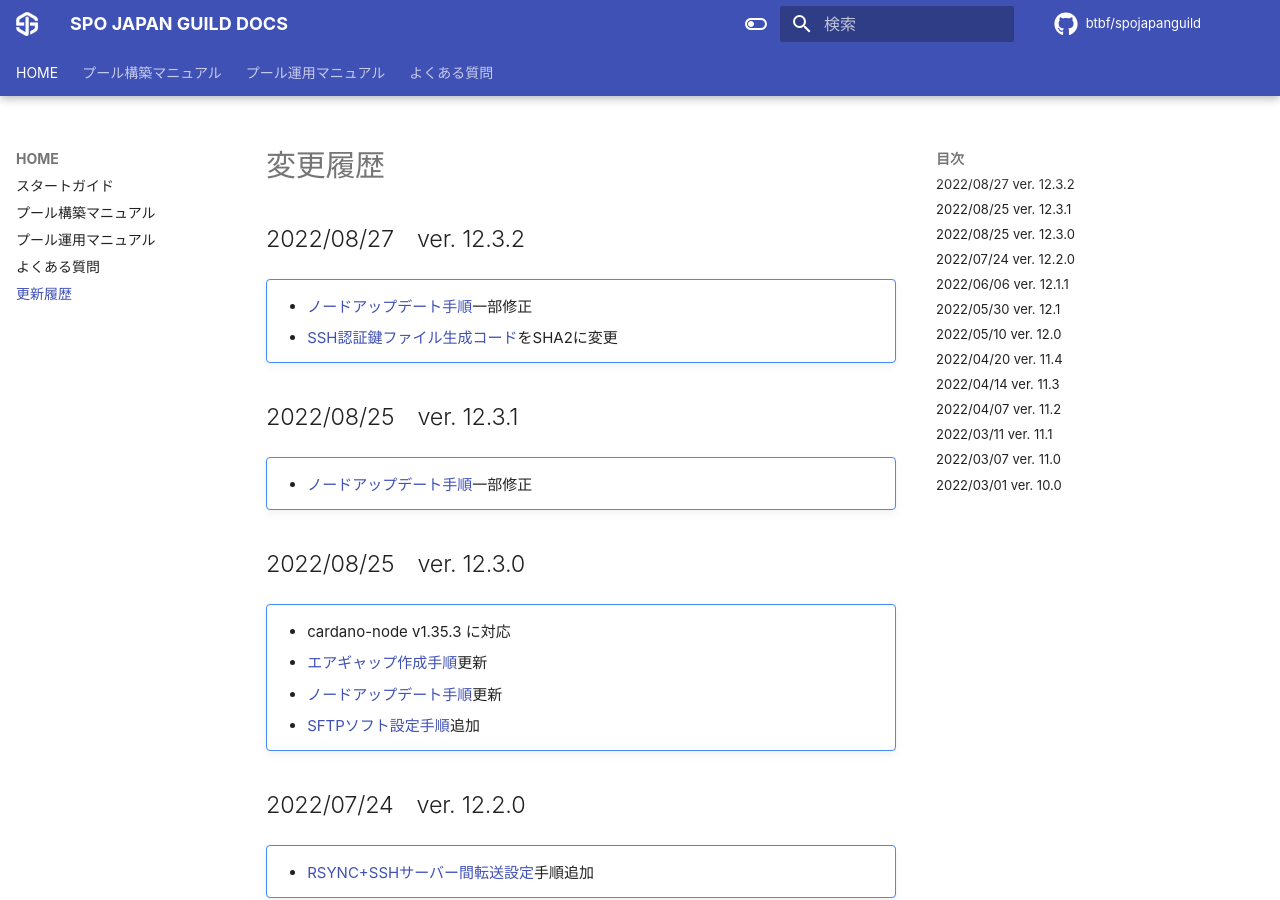
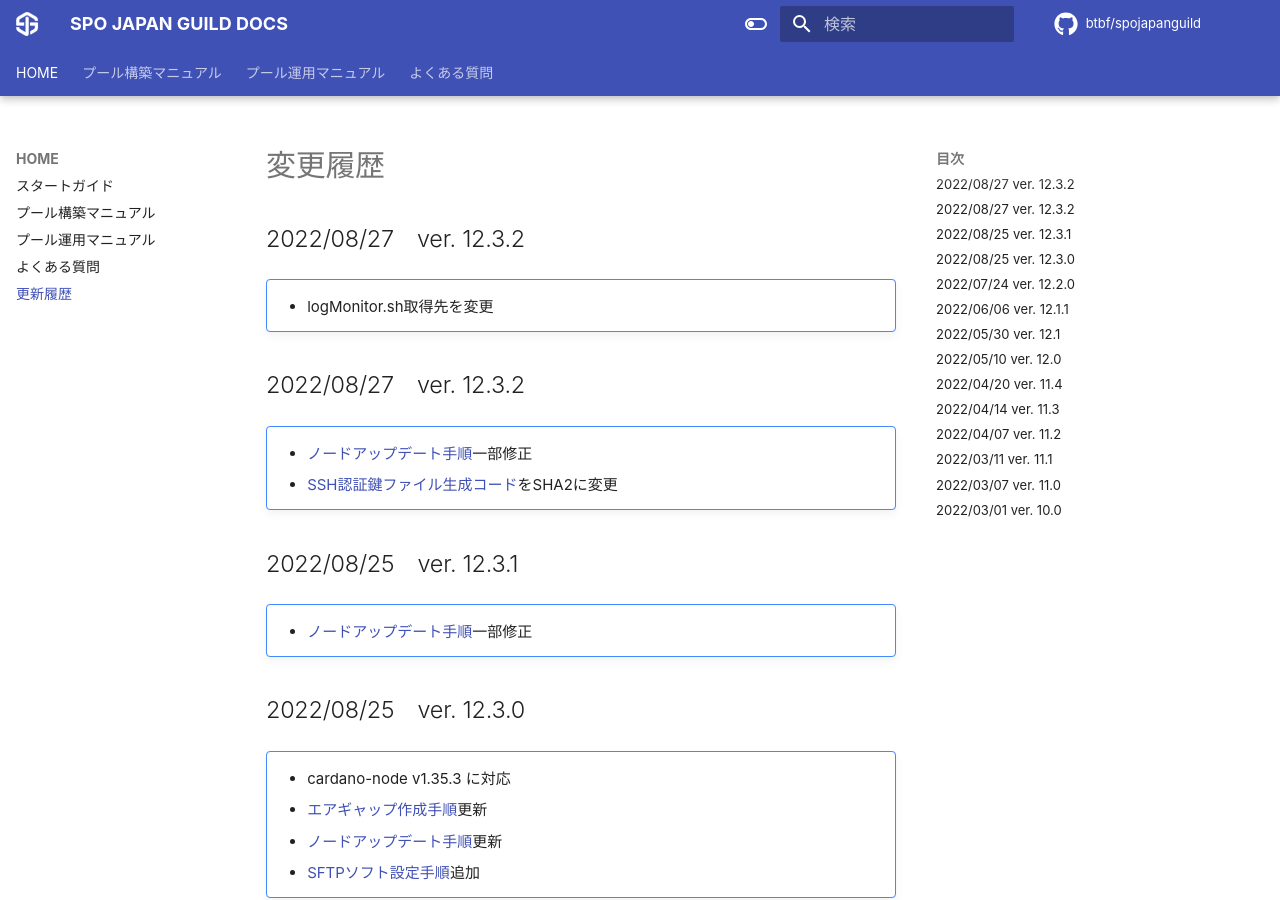
Before and after one commit to btbf/spojapanguild, an MkDocs documentation site: the page built from docs/changelogs.md, in a window 1280 px wide and 900 px high. Built offline with MkDocs 1.6.1 and Material for MkDocs 9.7.7, drawn with Linux system fonts in a browser that asks for light colours; comment, search, counter and statistics services are not loaded.

Commit message:
logMonitor.sh取得先を変更

```diff
--- a/docs/changelogs.md
+++ b/docs/changelogs.md
@@ -1,4 +1,9 @@
 # 変更履歴
+
+## 2022/08/27　ver. 12.3.2
+
+!!! note ""
+    * logMonitor.sh取得先を変更
 
 ## 2022/08/27　ver. 12.3.2
 
--- a/docs/setup/0-start-guide.md
+++ b/docs/setup/0-start-guide.md
@@ -3,7 +3,7 @@
 
 !!! info "情報"
     このマニュアルは、カルダノノードv1.35.3に対応しています。
-    最終更新日：2022年8月27日の時点guide version 12.3.2
+    最終更新日：2022年8月27日の時点guide version 12.3.3
 
 !!! tip "サポート"
     サポートが必要な場合は、[SPO JAPAN GUILDコミュニティ](https://discord.gg/U3gU54c)で現役のSPOに質問できます
```
Also changed, not shown: docs/operation/node-update.md (+1 -1 lines), docs/setup/10-blocklog-setup.md (+1 -1 lines), 1 other file.
